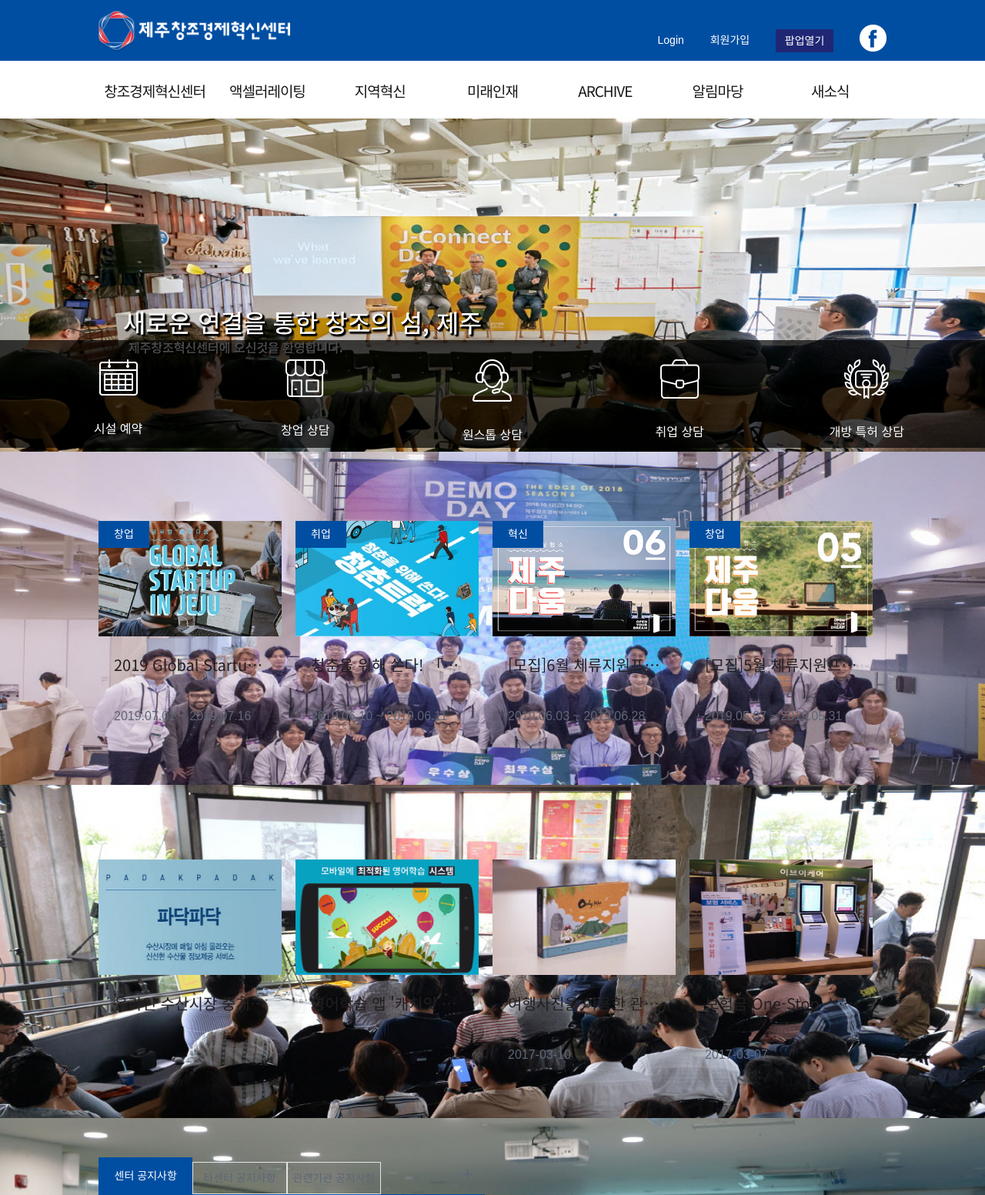
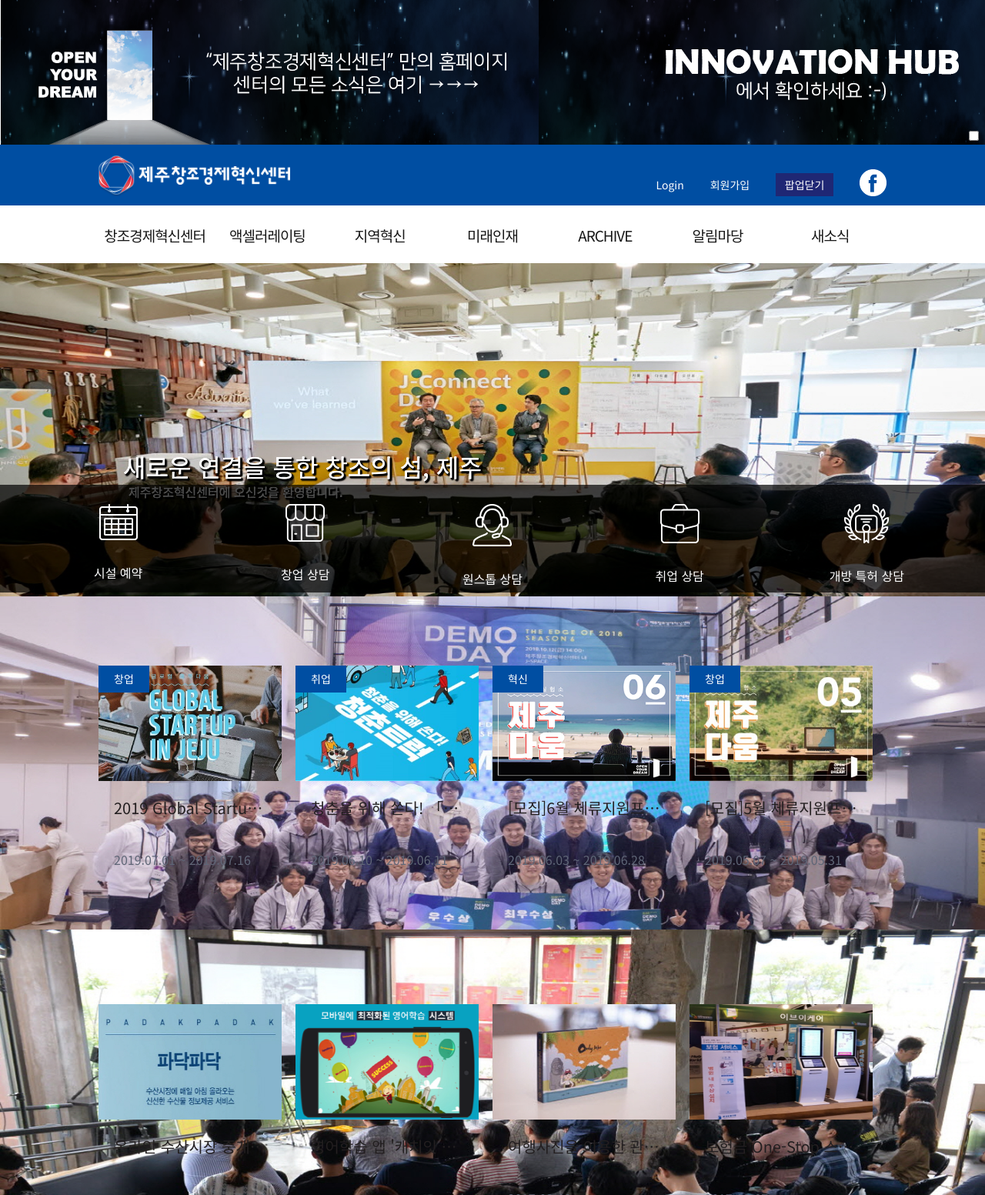
Before and after one commit to KangRachel/kangrachel.github.io, a Jekyll site: the page project/ccei/index.html, which Jekyll copies as it is, in a window 1280 px wide, cut to the strip 0-1553 px from the top of the page. Shown: the whole strip at 77% size. Built offline with Jekyll 4.4.1, drawn with Linux system fonts in a browser that asks for light colours; nearby versions of some CDN libraries; some web fonts are replaced.

Commit message:
[UPDATE] 햄버거메뉴. 셀렉트태그 수정

```diff
--- a/project/ccei/index.html
+++ b/project/ccei/index.html
@@ -8,17 +8,34 @@
   <link rel="stylesheet" href="./reset.css">
   <link rel="stylesheet" href="./style.css">
   <link rel="stylesheet" href="./media.css">
-  <link rel="stylesheet" href="./fonts.css">
   <link rel="stylesheet" href="https://fonts.googleapis.com/earlyaccess/notosanskr.css">
   <link rel="stylesheet" href="./jquery.bxslider.css">
   <script src="https://kit.fontawesome.com/a5cc0b47ad.js"></script>
   <script src="https://ajax.googleapis.com/ajax/libs/jquery/3.1.1/jquery.min.js"></script>
   <script src="https://cdn.jsdelivr.net/bxslider/4.2.12/jquery.bxslider.min.js"></script>
-  <script src="./main.js"></script>
+  <script src="./slide.js"></script>
 </head>
 <body>
   <section class="header">
     <div class="wrap">
+      <div class="popup">
+        <div class="popup-slider">
+          <div class="popup-slider-item popup1"></div>
+          <div class="popup-slider-item popup2"></div>
+        </div>
+        <div class="close-popup">
+          <form>
+            <fieldset>
+              <legend>하루만 숨겨놓기</legend>
+              <input type="checkbox" id="close-popup-today" name="popup-close-today">
+              <label for="close-popup-today">하루만 숨겨놓기</label>
+              <button type="button" class="close-popup-btn">
+                  <i class="fas fa-times"></i>
+              </button>
+            </fieldset>
+          </form>
+        </div>
+      </div>
       <div class="upper-menu">
           <div class="menu-wrap">
           <h1 class="logo">
@@ -31,14 +48,14 @@
               <ul>
                 <li><a href="#none">Login</a></li>
                 <li><a href="#none">회원가입</a></li>
-                <li><a href="#none" class="popup-btn">팝업열기</a></li>
+                <li><a href="#none" class="popup-btn">팝업닫기</a></li>
                 <li><a href="#none"><img class="facebook" src="./asset/hbtn_facebook.png" alt="제주창조혁신센터페이스북"></a></li>
               </ul>
             </div>
           </div>
-          <span class="menu-btn">
-            <button type="button" class="mobile-menu-btn"></button>
-          </span>
+          <a href="#a" class="menu-btn">
+            <span>menu</span>
+          </a>
         </div>
       </div>
       <div class="gnb">
@@ -487,7 +504,7 @@
           <h3>홍보동영상</h3>
           <span class="view-more"><i class="fas fa-plus"></i></span>
         </div>
-        <ul class="program-list">
+        <ul class="program-list video-list">
           <li>
             <div class="program-box">
               <div>
@@ -605,6 +622,13 @@
               <option value="pohang">포항 창조경제혁신센터</option>
               <option value="bitgaram">빛가람 창조경제혁신센터</option>
             </select>
+            <span class="select-box">
+              <span>Family Site</span>
+              <span class="drop-down"></span>
+            </span>
+            <button class="other-site-btn">
+                <i class="fas fa-play"></i>
+            </button>
           </span>
         </div>
         <div class="email">
@@ -617,5 +641,6 @@
       </div>
     </div>
   </section>
+  <script src="./main.js"></script>
 </body>
 </html>
--- a/project/ccei/main.js
+++ b/project/ccei/main.js
@@ -1,10 +1,12 @@
-//slide
-$(document).ready(function(){
-    $('.slider').bxSlider({
-        auto: true,
-        autoControls: true,
-        stopAutoOnClick: true,
-        pager: true,
-        slideWidth: 1400,
-      });
-});
+var popupBtn = document.querySelector('.popup-btn');
+
+var popupContainer = document.querySelector('.popup');
+
+console.log(popupBtn);
+
+function closePopup() {
+    popupBtn.innerHTML = "팝업열기";
+    popupContainer.style.display = 'none';
+}
+
+popupBtn.addEventListener('click', closePopup);
--- a/project/ccei/media.css
+++ b/project/ccei/media.css
@@ -30,7 +30,7 @@
     }
 }
 
-/* mobile, tablet Device */
+/* tablet Device */
 
 @media all and (max-width: 1023px) and (min-width:768px) {
     .menu-wrap, .upper-menu {
@@ -44,7 +44,7 @@
         padding: 10px 14px;
     }
     .menu-btn {
-        display: inline;
+        display: inline-block;
     }
     .ccei-logo {
         width: 130px;
@@ -79,6 +79,7 @@
         height: 150px;
     }
 }
+/* Tablet, Mobile Device */
 @media all and (max-width: 767px) {
     .menu-wrap, .upper-menu, .footer-wrap {
         width: 100%;
@@ -91,7 +92,7 @@
         padding: 10px 14px;
     }
     .menu-btn {
-        display: inline;
+        display: inline-block;
     }
     .ccei-logo {
         width: 130px;
@@ -105,7 +106,7 @@
     .content-wrap {
         width: 767px
     }
-   .slide-wrap, .content-wrap {
+    .slide-wrap, .content-wrap {
         max-width: 100%;
         margin: 0 10px;
     }
@@ -142,11 +143,16 @@
         display: block;
         width: 100%;
     }
+    .notice-tab-bar {
+        margin-top: 15px;
+    }
     iframe {
         width: 100%;
-        height: 500px;
+        height: 450px;
     }
-
+    .video-list li{
+        height: 550px;
+    }
     .footer-wrap {
         padding: 0;
         height: auto;
--- /dev/null
+++ b/project/ccei/slide.js
@@ -0,0 +1,14 @@
+
+
+
+//slide
+
+$(document).ready(function(){
+    $('.slider').bxSlider({
+        auto: true,
+        autoControls: true,
+        stopAutoOnClick: true,
+        pager: true,
+        slideWidth: 1400,
+      });
+});
--- a/project/ccei/style.css
+++ b/project/ccei/style.css
@@ -25,6 +25,7 @@
     height: 79px;
 
 }
+.popup,
 .menu-wrap,
 .slide-wrap,
 .content-wrap,
@@ -73,17 +74,81 @@
 }
 .menu-btn {
     display: none;
-    padding: 7px 10px;
+    position: relative;
     float: right;
-}
-.menu-btn button{
     width: 30px;
     height: 30px;
     background: #003399;
-    border: 0;
+    margin: 5px 10px;
     border-radius: 50%;
 }
-.menu-btn button:focus {
+.menu-btn span {
+    display: inline-block;
+    position: relative;
+    top: 14px;
+    left: 6px;
+    width: 55%;
+    height: 2px;
+    color: transparent;
+    background: #fff;
+}
+
+.menu-btn span:before,
+.menu-btn span:after {
+    content: '';
+    position: absolute;
+    left: 0px;
+    width: 100%;
+    height: 2px;
+    background: #fff;
+}
+.menu-btn span:before {
+    top: -6px;
+}
+.menu-btn span:after {
+    top: 6px;
+}
+/* 상단팝업 */
+.popup {
+    position: relative;
+}
+.popup-slider {
+    width: 100%;
+    height: 188px;
+}
+.popup-slider-item {
+    float: left;
+    width: 50%;
+    height: 100%;
+}
+.popup1 {
+    background-image: url(./asset/popup1.png)
+}
+.popup2 {
+    background-image: url(./asset/popup2.png)
+}
+.close-popup {
+    position: absolute;
+    bottom: 0;
+    right: 0;
+}
+legend {
+    visibility: hidden;
+}
+.close-popup label {
+    font-size: 0.825em;
+}
+.close-popup-btn {
+    border: 0;
+    background: transparent;
+}
+.close-popup-btn i {
+    color: #5f6677;
+}
+.fa-times {
+    font-size: 1.5em;
+}
+.close-popup-btn:focus{
     outline: 0;
 }
 /* 대메뉴 (GNB) 영역 */
@@ -425,7 +490,9 @@
     font-size: 0.875em;
     color: #919cb6;
 }
-
+.program-list {
+    overflow: hidden;
+}
 iframe {
     width: 100%;
     height: 215px;
@@ -528,8 +595,48 @@
 .family-site {
     float: right;
 }
+.family-site-list {
+    position: relative;
+}
 .family-site select {
+    position: absolute;
+    width: 1px;
+    border: 0;
+    height: 1px;
+    z-index: -1;
 
+}
+.select-box {
+    display: inline-block;
+    width: 252px;
+    height: 36px;
+    background: #fff;
+    cursor: pointer;
+}
+.select-box span:nth-child(1){
+    display: inline-block;
+    color: #444444;
+    font-size: 0.825em;
+    padding: 8px 10px;
+}
+.drop-down {
+    float: right;
+    width: 20px;
+    height: 20px;
+    background-image: url(./asset/icon_select_open.png);
+    background-repeat: no-repeat;
+    margin: 13px 10px;
+}
+.other-site-btn {
+    float: right;
+    width: 36px;
+    height: 36px;
+    border: 0;
+    background: #b0b2bc;
+}
+.other-site-btn i {
+    color: #fff;
+    font-size: 1em;
 }
 .email {
     clear: both;
@@ -551,15 +658,3 @@
 .email span, .reserved {
     color: #fff;
 }
-
-
-.blind {
-    position: absolute;
-    top: 0;
-    height: 0;
-    visibility: hidden;
-    font-size: 1px;
-    line-height: 0;
-    text-indent: -9999px;
-    overflow: hidden;
-}
```
Also changed, not shown: project/ccei/asset/popup1.png (added), project/ccei/asset/popup2.png (added), 3 other files.
